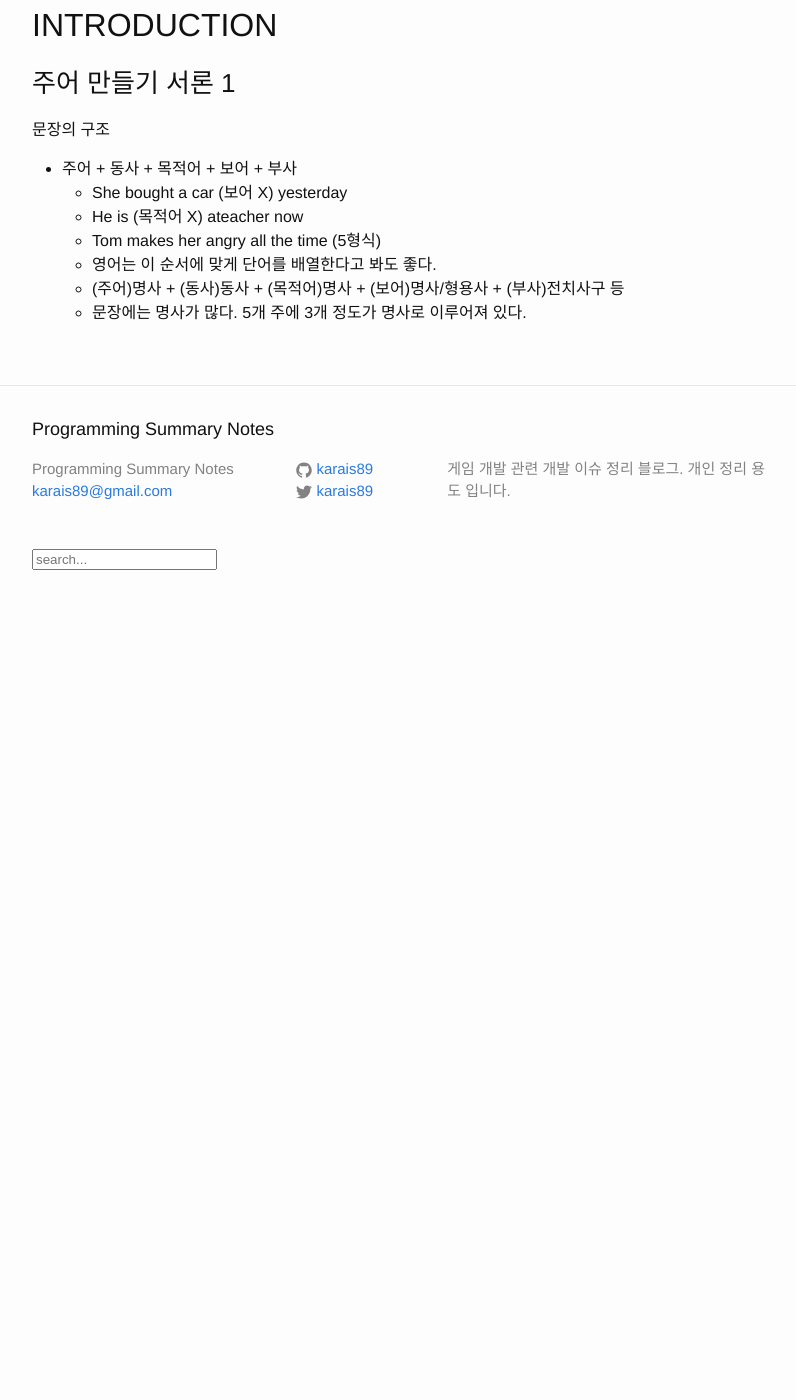
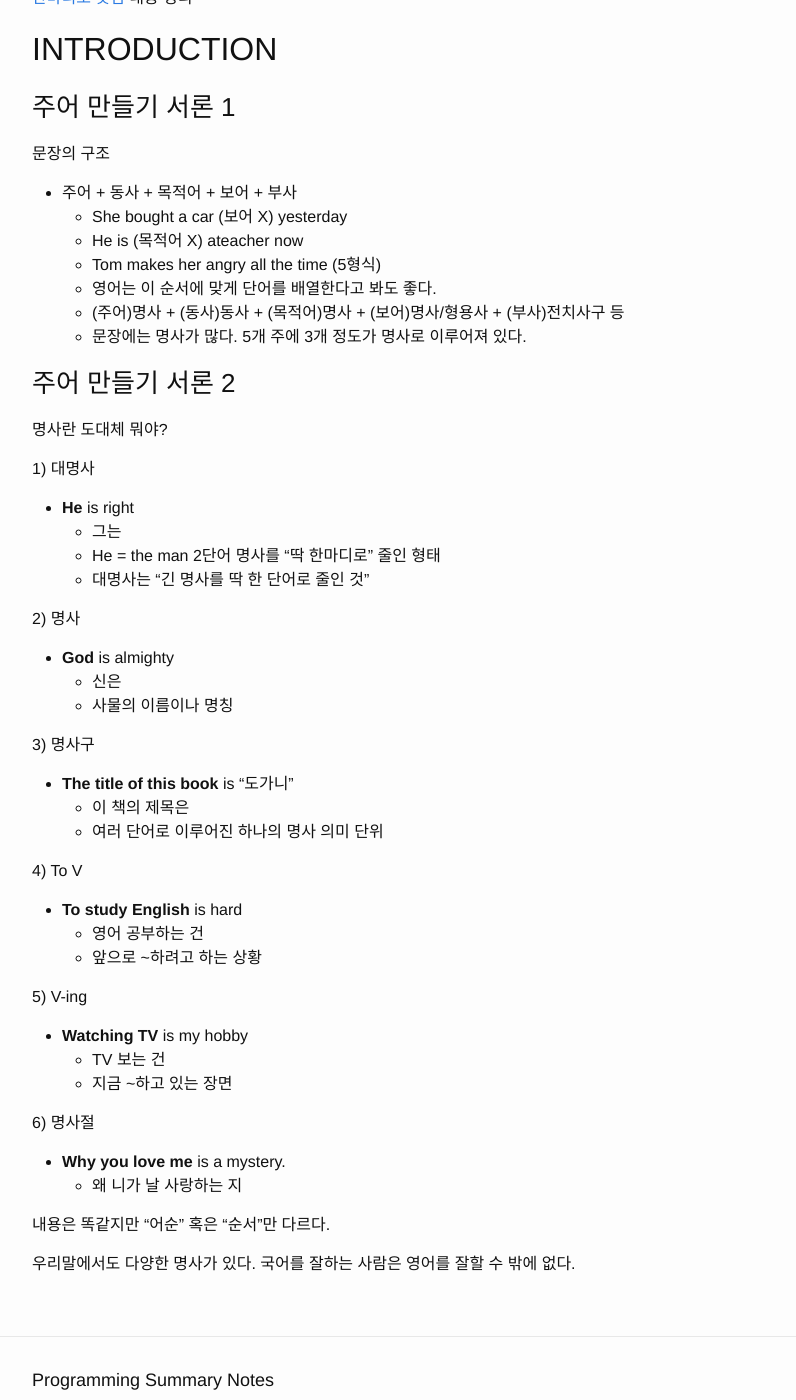
Before and after one commit to karais89/karais89.github.io_back, a Jekyll site: the page built from _posts/2019-01-12-hanmadiro-part-1.markdown, in a window 1280 px wide and 1400 px high, scrolled down 338 px. Shown: the whole window, without its empty margins (238-1034 px from the left). Built offline with Jekyll 4.4.1, drawn with Linux system fonts in a browser that asks for light colours; comment, search, counter and statistics services are not loaded; before the commit the page ends 968 px from its top, so only the background shows below that.

Commit message:
주어 만들기 서론 2

```diff
--- a/_posts/2019-01-12-hanmadiro-part-1.markdown
+++ b/_posts/2019-01-12-hanmadiro-part-1.markdown
@@ -24,3 +24,41 @@ tags: [english]
     - 영어는 이 순서에 맞게 단어를 배열한다고 봐도 좋다.
     - (주어)명사 + (동사)동사 + (목적어)명사 + (보어)명사/형용사 + (부사)전치사구 등
     - 문장에는 명사가 많다. 5개 주에 3개 정도가 명사로 이루어져 있다.
+
+### 주어 만들기 서론 2
+
+명사란 도대체 뭐야?
+
+1) 대명사
+- **He** is right
+    - 그는
+    - He = the man 2단어 명사를 "딱 한마디로" 줄인 형태
+    - 대명사는 "긴 명사를 딱 한 단어로 줄인 것"
+
+2) 명사
+- **God** is almighty
+    - 신은
+    - 사물의 이름이나 명칭
+
+3) 명사구
+- **The title of this book** is "도가니"
+    - 이 책의 제목은
+    - 여러 단어로 이루어진 하나의 명사 의미 단위
+
+4) To V
+- **To study English** is hard
+    - 영어 공부하는 건
+    - 앞으로 ~하려고 하는 상황
+
+5) V-ing
+- **Watching TV** is my hobby
+    - TV 보는 건
+    - 지금 ~하고 있는 장면
+
+6) 명사절
+- **Why you love me** is a mystery.
+    - 왜 니가 날 사랑하는 지
+
+내용은 똑같지만 "어순" 혹은 "순서"만 다르다.
+
+우리말에서도 다양한 명사가 있다. 국어를 잘하는 사람은 영어를 잘할 수 밖에 없다.
```
